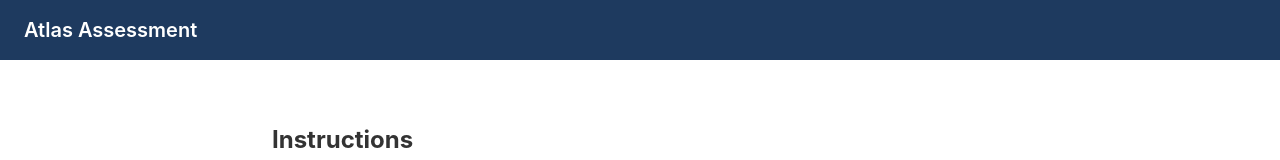
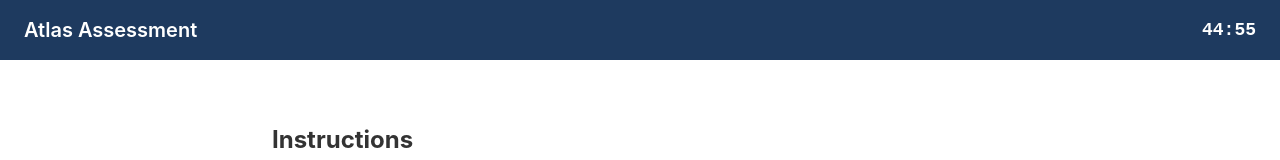
Before and after one commit to gitjonhub123/tinder, a Next.js app: page /assessment/1/instructions in a window 1280 px wide. Shown: the top 160 px of the page. Built offline with nearby package versions, Linux system fonts and the light colour scheme; no server answers; the database is empty.

Commit message:
Add SAT Bluebook-style timer in top right corner on all assessment pages

```diff
--- a/app/assessment/[id]/instructions/page.tsx
+++ b/app/assessment/[id]/instructions/page.tsx
@@ -9,6 +9,23 @@ export default function InstructionsPage() {
   const router = useRouter()
   const assessmentId = params.id as string
   const [isLoading, setIsLoading] = useState(false)
+  const [timeRemaining, setTimeRemaining] = useState(2700) // 45 minutes
+
+  useEffect(() => {
+    // Load assessment time remaining
+    const loadAssessment = async () => {
+      try {
+        const response = await fetch(`/api/assessments/${assessmentId}`)
+        if (response.ok) {
+          const assessment = await response.json()
+          setTimeRemaining(assessment.timeRemaining || 2700)
+        }
+      } catch (error) {
+        console.error('Error loading assessment:', error)
+      }
+    }
+    loadAssessment()
+  }, [assessmentId])
 
   const handleBegin = async () => {
     setIsLoading(true)
@@ -43,7 +60,11 @@ export default function InstructionsPage() {
 
   return (
     <>
-      <Header />
+      <Header
+        timerSeconds={timeRemaining}
+        onTimerExpire={() => {}}
+        showTimer={true}
+      />
       <main className="pt-[60px] min-h-screen bg-white">
         <div className="max-w-[800px] mx-auto px-8 py-16">
           <h2 className="text-2xl font-bold text-atlas-text mb-8">Instructions</h2>
--- a/app/assessment/[id]/question/[questionNum]/page.tsx
+++ b/app/assessment/[id]/question/[questionNum]/page.tsx
@@ -169,6 +169,7 @@ export default function QuestionPage() {
         title={`Atlas Assessment | Question ${questionNum} of 4`}
         timerSeconds={timeRemaining}
         onTimerExpire={handleAutoSubmit}
+        showTimer={true}
       />
       <main className="pt-[100px] min-h-screen bg-white">
         <div className="max-w-[900px] mx-auto px-8 py-8">
--- a/components/Header.tsx
+++ b/components/Header.tsx
@@ -6,13 +6,14 @@ interface HeaderProps {
   title?: string
   timerSeconds?: number
   onTimerExpire?: () => void
+  showTimer?: boolean
 }
 
-export default function Header({ title = 'Atlas Assessment', timerSeconds, onTimerExpire }: HeaderProps) {
+export default function Header({ title = 'Atlas Assessment', timerSeconds, onTimerExpire, showTimer = false }: HeaderProps) {
   return (
     <header className="bg-atlas-blue h-[60px] flex items-center justify-between px-6 fixed top-0 left-0 right-0 z-50">
       <h1 className="text-white text-xl font-semibold">{title}</h1>
-      {timerSeconds !== undefined && onTimerExpire && (
+      {showTimer && timerSeconds !== undefined && onTimerExpire && (
         <Timer initialSeconds={timerSeconds} onExpire={onTimerExpire} />
       )}
     </header>
--- a/components/Timer.tsx
+++ b/components/Timer.tsx
@@ -49,8 +49,10 @@ export default function Timer({ initialSeconds, onExpire, className = '' }: Time
   }
 
   return (
-    <span className={`font-mono font-bold text-lg ${textColor} ${className}`}>
-      Time: {displayTime}
-    </span>
+    <div className={`flex items-center ${className}`}>
+      <span className={`font-mono font-bold text-lg ${textColor}`}>
+        {displayTime}
+      </span>
+    </div>
   )
 }
```
